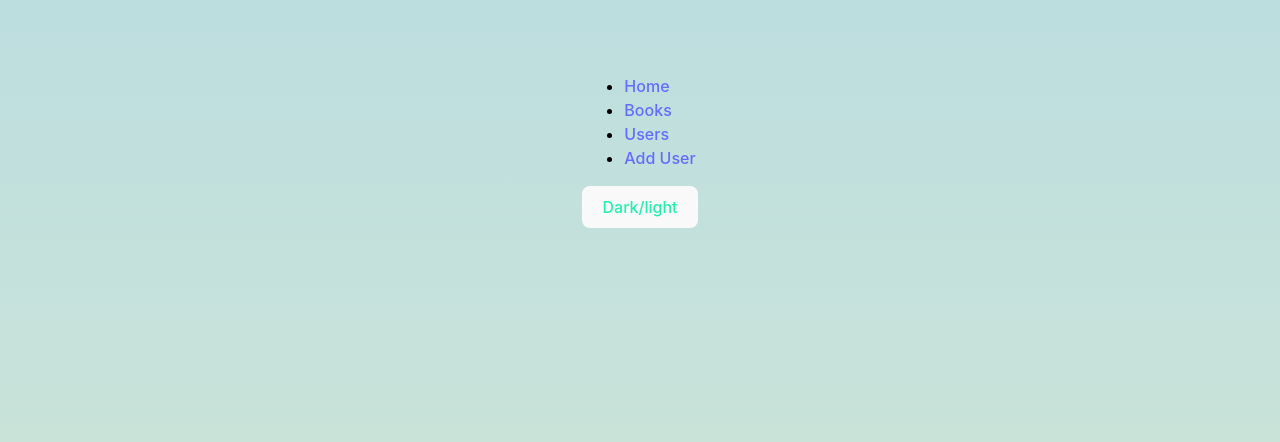
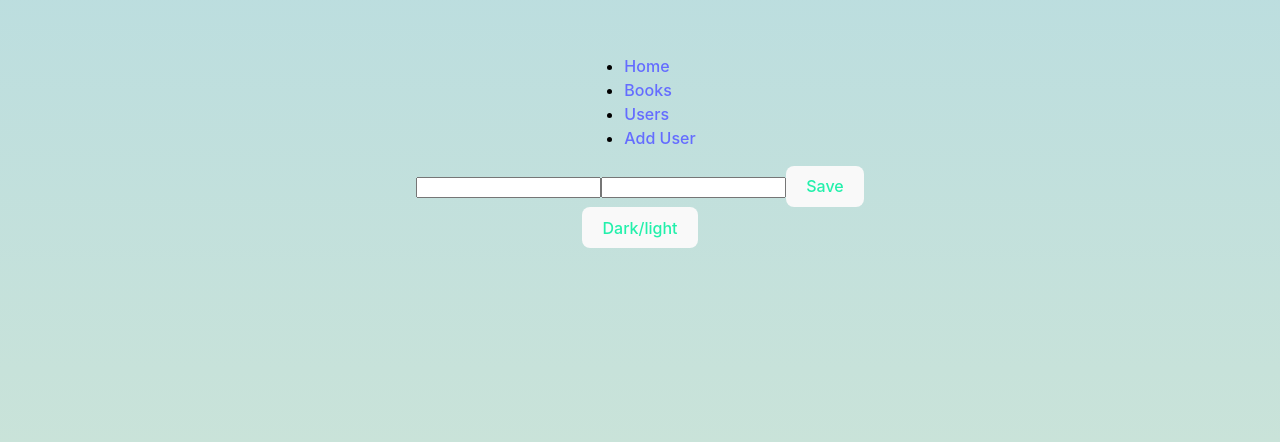
Before and after one commit to kalviumcommunity/s47_random, a React (Vite) app in the folder clint/: page /users/edit in a window 1280 px wide. Shown: the part 262-704 px from the top of the page. Built offline with nearby package versions, Linux system fonts and the light colour scheme.

Commit message:
adding an edit and delete operation to user data that i have made

```diff
--- a/clint/src/App.jsx
+++ b/clint/src/App.jsx
@@ -7,6 +7,7 @@ import Books from './Books.jsx';
 import data from './data.json'; // Import your JSON data here
 import Users from './Users.jsx';
 import Forms from './Forms.jsx';
+import EditForm from './EditForm.jsx';
 
 
 function Home() {
@@ -86,6 +87,7 @@ function App() {
           <Route path="/books" element={<Books books={data.MyFavBooks} />} />
           <Route path='/users' element={<Users />} />
           <Route path='/add-user' element={<Forms />} />
+          <Route path='/users/edit' element={<EditForm />} />
         </Routes>
 
         <button onClick={toggleDarkMode}>Dark/light</button>
--- /dev/null
+++ b/clint/src/EditForm.jsx
@@ -0,0 +1,51 @@
+// EditForm.jsx
+
+import React, { useState, useEffect } from 'react';
+import axios from 'axios';
+import { useNavigate, useLocation } from 'react-router-dom';
+
+function EditForm() {
+  const [editedUser, setEditedUser] = useState({
+    username: '',
+    email: '',
+  });
+  const navigate = useNavigate();
+  const location = useLocation();
+
+  useEffect(() => {
+    // Extract user data from location state
+    const user = location.state?.user;
+    if (user) {
+      setEditedUser(user);
+    }
+  }, [location.state]);
+
+  const handleChange = (e) => {
+    const { name, value } = e.target;
+    setEditedUser(prevState => ({
+      ...prevState,
+      [name]: value,
+    }));
+  };
+
+  const handleSubmit = async (e) => {
+    e.preventDefault();
+    try {
+      await axios.put(`http://localhost:2000/users/${editedUser._id}`, editedUser);
+      // Navigate to users list after update
+      navigate('/users');
+    } catch (error) {
+      console.error('Error updating user:', error);
+    }
+  };
+
+  return (
+    <form onSubmit={handleSubmit}>
+      <input type="text" name="username" value={editedUser.username} onChange={handleChange} />
+      <input type="email" name="email" value={editedUser.email} onChange={handleChange} />
+      <button type="submit">Save</button>
+    </form>
+  );
+}
+
+export default EditForm;
--- a/clint/src/Users.jsx
+++ b/clint/src/Users.jsx
@@ -1,14 +1,17 @@
+// Users.jsx
+
 import React, { useState, useEffect } from 'react';
 import axios from 'axios';
+import { Link, useNavigate } from 'react-router-dom';
 
 function Users() {
   const [users, setUsers] = useState([]);
+  const navigate = useNavigate();
 
   useEffect(() => {
     const fetchUsers = async () => {
       try {
         const response = await axios.get('http://localhost:2000/');
-        console.log(response.data);
         setUsers(response.data);
       } catch (error) {
         console.error('Error fetching users:', error);
@@ -18,13 +21,32 @@ function Users() {
     fetchUsers();
   }, []);
 
+  const handleEdit = (user) => {
+    // Navigate to edit form with user ID
+    navigate(`/users/edit`, { state: { user } });
+  };
+
+  const handleDelete = async (id) => {
+    try {
+      await axios.delete(`http://localhost:2000/users/${id}`);
+      // After successful deletion, fetch updated user list
+      const response = await axios.get('http://localhost:2000/');
+      setUsers(response.data);
+    } catch (error) {
+      console.error('Error deleting user:', error);
+    }
+  };
+
   return (
     <div>
       <h1>Users</h1>
       <ul>
         {users.map(user => (
           <li key={user._id}>
+            <h3>ID: {user._id}</h3>
             <strong>Username:</strong> {user.username}, <strong>Email:</strong> {user.email}
+            <button onClick={() => handleEdit(user)}>Edit</button>
+            <button onClick={() => handleDelete(user._id)}>Delete</button>
           </li>
         ))}
       </ul>
```
Also changed, not shown: 1 other file (tests, documents, lock files or other folders).
